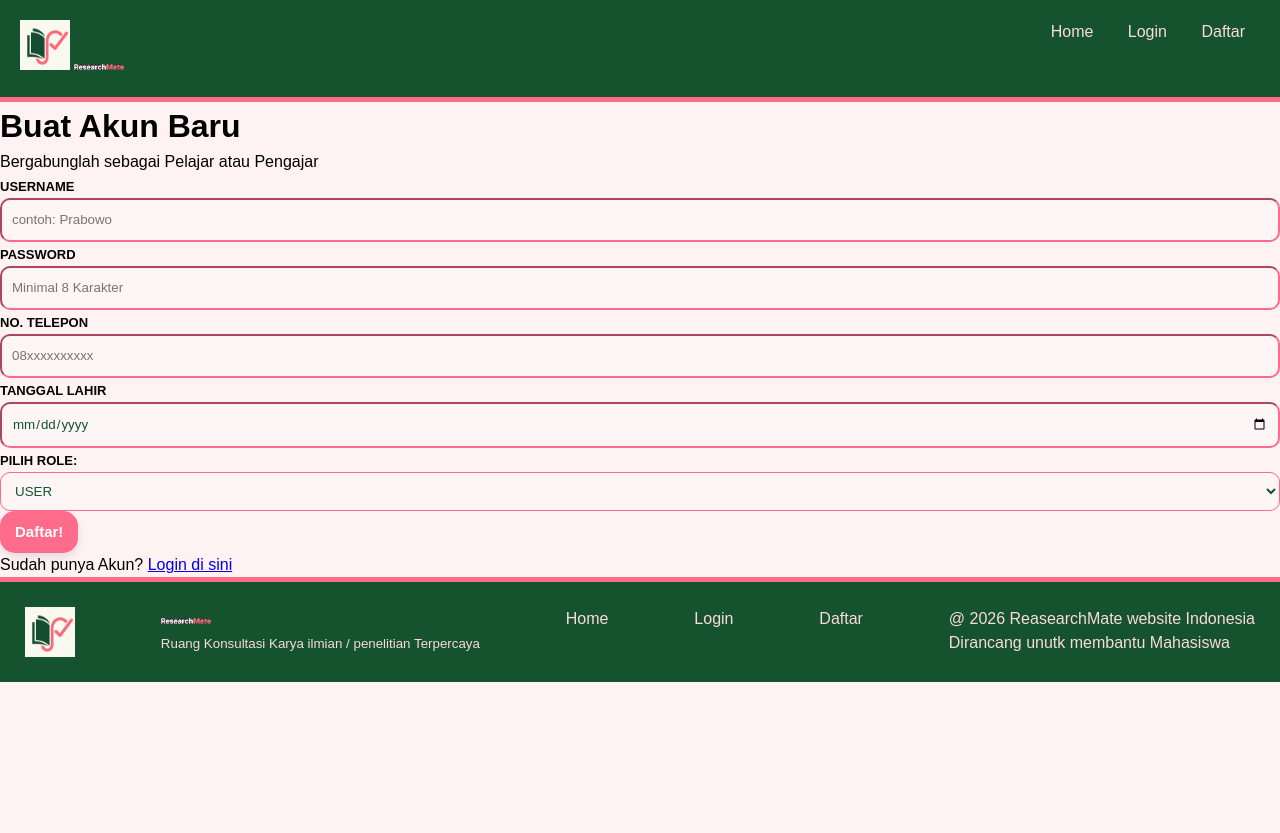
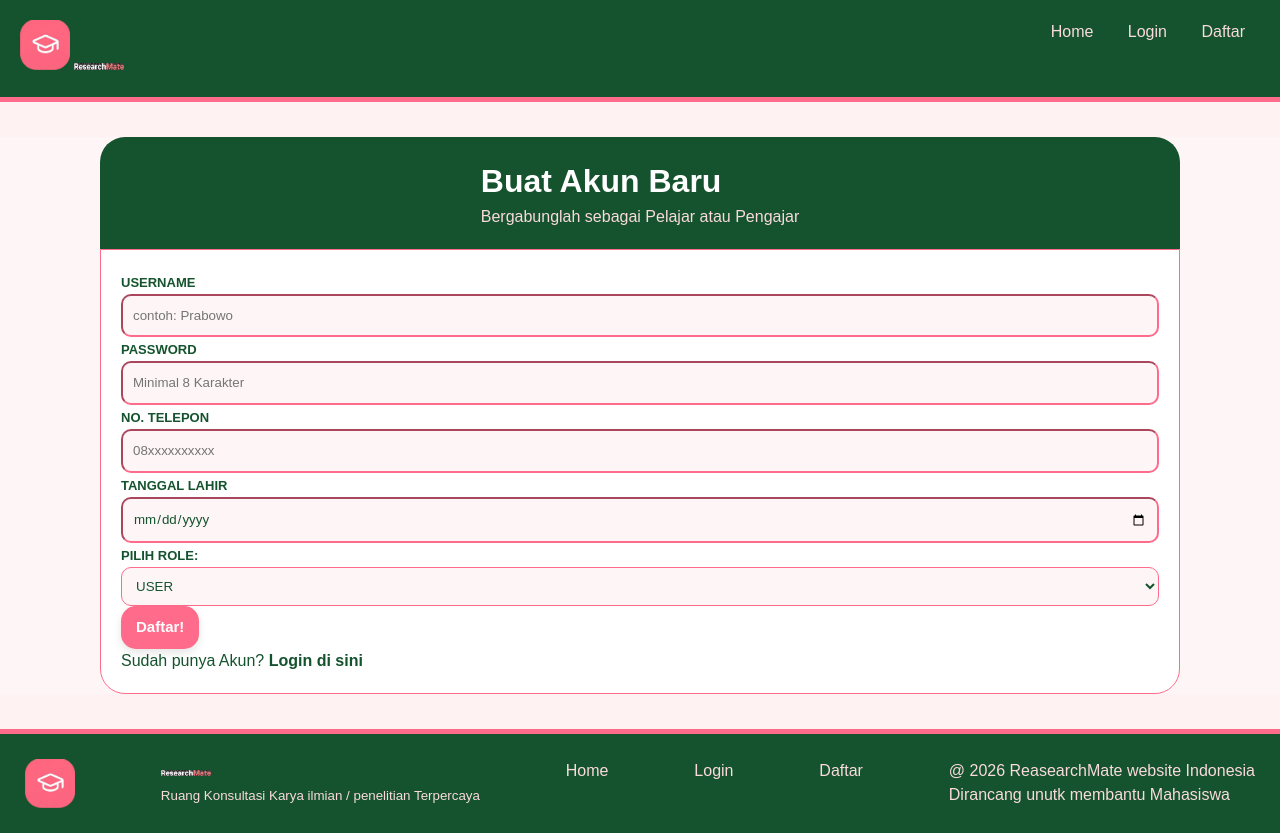
Before and after one commit to Faizal24L/PAW2026-1-D02_website, a PHP site: page /PAW_11/authentication/register.php in a window 1280 px wide. Before the commit the page ends 682 px from the top, so only its background shows below. Run offline with PHP 8.4, Linux system fonts and the light colour scheme.

Commit message:
ngubah gamabr sama nge css

```diff
--- a/authentication/edit_profile.php
+++ b/authentication/edit_profile.php
@@ -2,8 +2,8 @@
     session_start();
     $id_user = $_SESSION["id_user"];
     $id_role = $_SESSION["id_role"];
-    var_dump($id_user);
-    var_dump($id_role);
+    // var_dump($id_user);
+    // var_dump($id_role);
 
     require "../connection/database.php";
     if ($id_role == 1){
@@ -63,7 +63,7 @@
 
     <div class="content">
         <div class="box_tengah">
-            <a href="./profile.php">Kembali ke Profile</a>
+            <a href="./profile.php"><< Kembali ke Profile</a>
             <div class="box_form_atas">
                 <h1>KELOLA PROFILE</h1>
                 <small>Perbarui informasi pribadi dan keamanan akun Anda</small>
--- a/authentication/register.php
+++ b/authentication/register.php
@@ -48,9 +48,15 @@
     <!-- header -->
     <?php require "../component/header.php";?>
 
-    <h1>Buat Akun Baru</h1>
+    <div class="content">
+        <div class="box_tengah">
+            <div class="box_form_atas">
+                <div>
+                    <h1 class="putih">Buat Akun Baru</h1>
                     <span>Bergabunglah sebagai Pelajar atau Pengajar</span>
-
+                </div>
+            </div>
+            <div class="box_form">
                 <form method="POST" action="">
                     <label>USERNAME</label><br>
                     <input type="text" name="username" placeholder="contoh: Prabowo" value="<?= isset($errors['username']) && isset($_POST['username'])? $_POST['username']:""?>">
@@ -74,10 +80,14 @@
                         <option value="1">USER</option>
                         <option value="2">PAKAR</option>
                     </select>
+                    <span style="color:red"><?=$errors['tanggal Lahir']??""?></span>
 
                     <br><button type="submit">Daftar!</button>
                 </form>
                 <p>Sudah punya Akun? <a href="./login.php">Login di sini</a></p>
+            </div>
+        </div>
+    </div>
 
     <!-- footer -->
     <?php require "../component/footer.php";?>
--- a/component/footer.php
+++ b/component/footer.php
@@ -1,7 +1,7 @@
 <div class="footer">
     <!-- footer halaman publik -->
     <?php if (!isset($_SESSION["isLogin"])):?>
-        <img src="./gambar/logo.jpg" alt="logo">
+        <img src="./gambar/logo.png" alt="logo">
         <div>
             <img src="./gambar/logo_name.jpg" alt="logo tulisan"><br>
             <small>Ruang Konsultasi Karya ilmian / penelitian Terpercaya</small>
@@ -13,7 +13,7 @@
 
     <!-- footer halaman private -->
     <?php else:?>
-        <img src="../gambar/logo.jpg" alt="logo">
+        <img src="../gambar/logo.png" alt="logo">
         <div>
             <img src="../gambar/logo_name.jpg" alt="logo tulisan"><br>
             <small>Ruang Konsultasi Karya ilmian / penelitian Terpercaya</small>
--- a/component/header.php
+++ b/component/header.php
@@ -6,7 +6,7 @@
     <!-- header halaman publik -->
     <?php if (!isset($_SESSION["isLogin"])):?>
         <div>
-            <img src="./gambar/logo.jpg" alt="logo">
+            <img src="./gambar/logo.png" alt="logo">
             <img src="./gambar/logo_name.jpg" alt="logo tulisan">
         </div>
         <div>
@@ -18,7 +18,7 @@
     <!-- header halaman private -->
     <?php else:?>
         <div>
-            <img src="../gambar/logo.jpg" alt="logo">
+            <img src="../gambar/logo.png" alt="logo">
             <img src="../gambar/logo_name.jpg" alt="logo tulisan">
         </div>
         <div>
--- a/css/style.css
+++ b/css/style.css
@@ -44,6 +44,15 @@ body {
 /* gambar */
 img {
   width: 50px;
+}
+
+/* tulisan */
+.putih {
+  color: white;
+}
+
+.pinktua {
+  color: #ff6b8b;
 }
 
 /* box */
@@ -98,11 +107,13 @@ img {
 }
 
 .box_form_atas {
+  display: flex;
+  justify-content: center;
+  align-items: center;
   background-color: #14532d;
-  color: white;
+  color: #fadadd;
   border-radius: 25px 25px 0 0;
   padding: 20px;
-  box-sizing: border-box;
 }
 
 .box_form {
--- a/index.php
+++ b/index.php
@@ -49,8 +49,8 @@
             <div class="box_awal">
                 <div>
                     <small class="box_putih">Platform Tanya Jawab Karya Ilmiah</small><br>
-                    <h1>Konsultasi Terpercaya Bersama Para Ahli</h1><br>
-                    <span>Ajukan pertanyaan seputar karya ilmiah, Lalu dapatkan jawaban terverifikasi langsung dari para pakar dan praktisi ahli</span><br>
+                    <h1>KONSULTASI TERPERCAYA BERSAMA PARA AHLI</h1>
+                    <p>Ajukan pertanyaan seputar karya ilmiah, Lalu dapatkan jawaban terverifikasi langsung dari para pakar dan praktisi ahli</p><br>
                     <a href="./authentication/register.php" class="box_hijau">Mulai Bertanya Gratis</a>
                     <a href="./authentication/login.php" class="box_pinktua">Masuk ke Akun</a>
                 </div>
```
Also changed, not shown: authentication/login.php (+6 -6 lines), gambar/logo.jpg (deleted), gambar/logo.png (added). Lines whose indentation alone changed are shown as unchanged.
